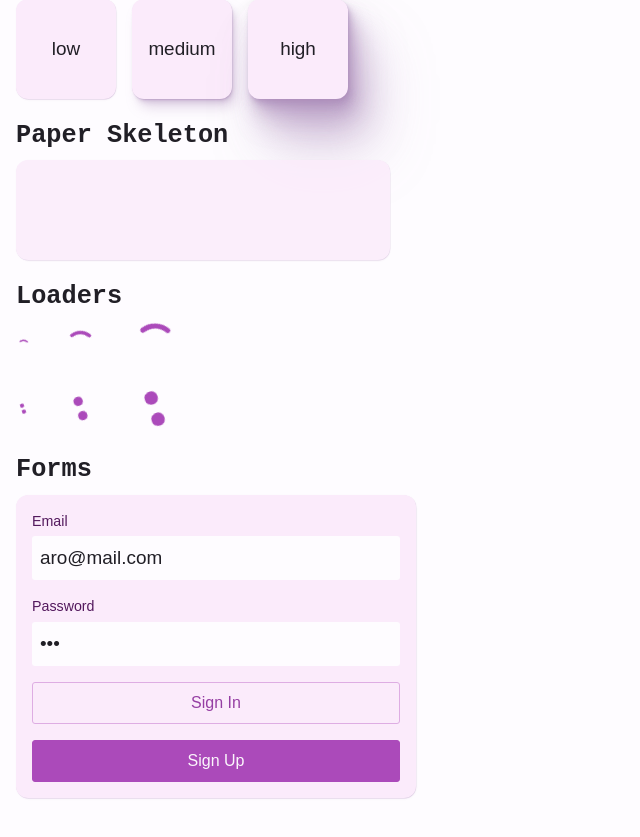
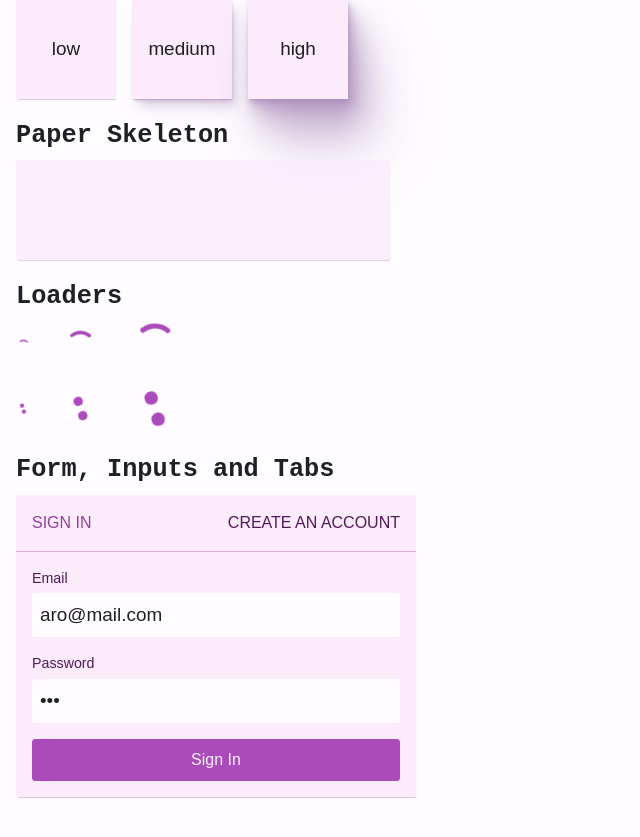
Before and after one commit to notAro14/next-ts-starter, a Next.js app: page / in a window 1280 px wide. Shown: the part 903-1740 px from the top of the page, without its empty margins (0-640 px from the left). Built offline with nearby package versions, Linux system fonts and the light colour scheme.

Commit message:
Add POC of forms inside tabs

```diff
--- a/package.json
+++ b/package.json
@@ -31,8 +31,10 @@
   "dependencies": {
     "@formkit/auto-animate": "1.0.0-beta.1",
     "@radix-ui/colors": "^0.1.8",
+    "@radix-ui/react-checkbox": "^1.0.0",
     "@radix-ui/react-icons": "^1.1.1",
     "@radix-ui/react-select": "^1.0.0",
+    "@radix-ui/react-tabs": "^1.0.0",
     "@stitches/react": "^1.2.8",
     "@tanstack/react-query": "^4.0.10",
     "next": "^12.2.4",
--- a/src/pages/index.tsx
+++ b/src/pages/index.tsx
@@ -1,5 +1,7 @@
 // VENDORS
 import { ReactNode } from "react"
+import * as CheckboxPrimitive from "@radix-ui/react-checkbox"
+import { CheckIcon } from "@radix-ui/react-icons"
 // TYPES
 import type { NextPageWithLayout } from "src/types"
 // COMPONENTS
@@ -14,6 +16,7 @@ import Link from "src/ui/link"
 import Ring from "src/ui/ring"
 import Momentum from "src/ui/momentum"
 import { Input, Label, FormControl } from "src/ui/input"
+import { Root, List, Trigger, Content } from "src/ui/tabs"
 // FUNCTIONS
 import { styled } from "src/ui/stitches.config"
 import useThemeSwitcher from "src/utils/hooks/use-theme-switcher"
@@ -142,14 +145,113 @@ const IndexPage: NextPageWithLayout = () => {
             <Momentum size="lg" />
           </Flex>
         </Section>
-        <Section title="Forms">
-          <form onSubmit={(evt) => evt.preventDefault()}>
+        <Section title="Form, Inputs and Tabs">
+          <StyledTabs defaultValue="signin">
+            <StyledList>
+              <StyledTrigger value="signin">Sign In</StyledTrigger>
+              <StyledTrigger value="signup">Create An Account</StyledTrigger>
+            </StyledList>
+            <Content value="signup">
+              <StyledForm onSubmit={(evt) => evt.preventDefault()}>
                 <Paper
                   css={{
                     display: "flex",
                     flexDirection: "column",
                     gap: "$md",
                     padding: "$md",
+                  }}
+                >
+                  <FormControl>
+                    <Label htmlFor="email">Email</Label>
+                    <Input
+                      placeholder="We will never spam you, We promise"
+                      type="email"
+                      id="email"
+                    />
+                  </FormControl>
+                  <FormControl>
+                    <Label htmlFor="pwd1">Password</Label>
+                    <Input
+                      placeholder="Choose a strong password"
+                      type="password"
+                      id="pwd1"
+                    />
+                  </FormControl>
+                  <FormControl>
+                    <Label htmlFor="pwd2">Password confirmation</Label>
+                    <Input
+                      placeholder="Confirm password"
+                      type="password"
+                      id="pwd2"
+                    />
+                  </FormControl>
+                  <Flex css={{ alignItems: "center" }} gap={4}>
+                    <StyledCheckbox required id="cgv">
+                      <StyledCheckboxIndicator>
+                        <CheckIcon />
+                      </StyledCheckboxIndicator>
+                    </StyledCheckbox>
+                    <Label htmlFor="cgv">Accept terms and conditions</Label>
+                  </Flex>
+                  <Button type="submit">Create Account</Button>
+                </Paper>
+              </StyledForm>
+            </Content>
+            <Content value="signin">
+              <StyledForm onSubmit={(evt) => evt.preventDefault()}>
+                <Paper
+                  css={{
+                    display: "flex",
+                    flexDirection: "column",
+                    gap: "$md",
+                    padding: "$md",
+                  }}
+                >
+                  <FormControl>
+                    <Label htmlFor="email">Email</Label>
+                    <Input
+                      defaultValue="aro@mail.com"
+                      type="email"
+                      id="email"
+                    />
+                  </FormControl>
+                  <FormControl>
+                    <Label htmlFor="pwd">Password</Label>
+                    <Input defaultValue="123" type="password" id="pwd" />
+                  </FormControl>
+                  <Button type="submit">Sign In</Button>
+                </Paper>
+              </StyledForm>
+            </Content>
+          </StyledTabs>
+        </Section>
+      </Box>
+    </>
+  )
+}
+
+const StyledCheckbox = styled(CheckboxPrimitive.Root, {
+  all: "unset",
+  backgroundColor: "$semantic-bg",
+  height: 25,
+  width: 25,
+  display: "flex",
+  alignItems: "center",
+  justifyContent: "center",
+  alignSelf: "flex-start",
+  borderRadius: "$sm",
+  "&:focus": {
+    outline: "1px solid",
+    outlineColor: "$semantic-solid",
+  },
+})
+const StyledCheckboxIndicator = styled(CheckboxPrimitive.CheckboxIndicator, {
+  color: "$semantic-solid",
+})
+
+const StyledTabs = styled(Root, {
+  display: "flex",
+  flexDirection: "column",
   "@sm": {
     width: "100%",
   },
@@ -159,26 +261,25 @@ const IndexPage: NextPageWithLayout = () => {
   "@lg": {
     maxWidth: 400,
   },
-              }}
-            >
-              <FormControl>
-                <Label htmlFor="email">Email</Label>
-                <Input defaultValue="aro@mail.com" type="email" id="email" />
-              </FormControl>
-              <FormControl>
-                <Label htmlFor="pwd">Password</Label>
-                <Input defaultValue="123" type="password" id="pwd" />
-              </FormControl>
-              <Button type="submit" variant="outline">
-                Sign In
-              </Button>
-              <Button>Sign Up</Button>
-            </Paper>
-          </form>
-        </Section>
-      </Box>
-    </>
-  )
-}
+})
+const StyledTrigger = styled(Trigger, {
+  all: "unset",
+  color: "$semantic-text-hi",
+  textTransform: "uppercase",
+  '&[data-state="active"]': {
+    color: "$semantic-text-lo",
+  },
+})
+const StyledList = styled(List, {
+  display: "flex",
+  backgroundColor: "$semantic-ui-bg",
+  padding: "$md",
+  alignItems: "center",
+  justifyContent: "space-between",
+  borderBottom: "1px solid",
+  borderBottomColor: "$semantic-ui-border",
+  fontFamily: "$semantic-primary",
+})
+const StyledForm = styled("form", {})
 
 export default IndexPage
--- a/src/ui/input/input.ts
+++ b/src/ui/input/input.ts
@@ -10,6 +10,7 @@ export const Label = styled("label", {
   color: "$semantic-text-hi",
   fontSize: "$sm",
   fontFamily: "$semantic-primary",
+  userSelect: "none",
 })
 
 export const Input = styled("input", {
--- a/src/ui/paper/paper.ts
+++ b/src/ui/paper/paper.ts
@@ -8,7 +8,6 @@ const glow = keyframes({
 
 const Paper = styled(Box, {
   backgroundColor: "$semantic-ui-bg",
-  borderRadius: "$lg",
   padding: "$md",
   variants: {
     elevation: {
--- /dev/null
+++ b/src/ui/tabs/index.ts
@@ -0,0 +1,2 @@
+export { default } from "./tabs"
+export * from "./tabs"
--- /dev/null
+++ b/src/ui/tabs/tabs.ts
@@ -0,0 +1,8 @@
+import * as Tabs from "@radix-ui/react-tabs"
+
+export const Root = Tabs.Root
+export const List = Tabs.List
+export const Trigger = Tabs.Trigger
+export const Content = Tabs.Content
+
+export default Root
```
Also changed, not shown: 1 other file (tests, documents, lock files or other folders). Lines whose indentation alone changed are shown as unchanged.
